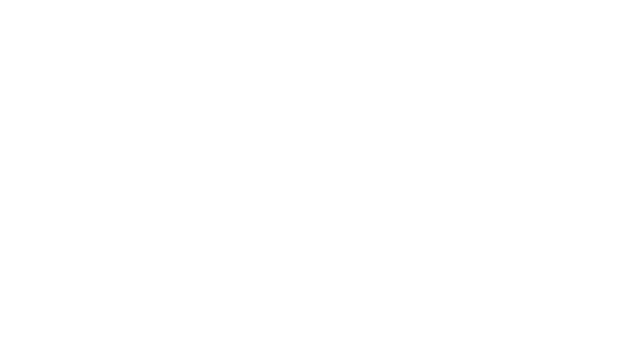
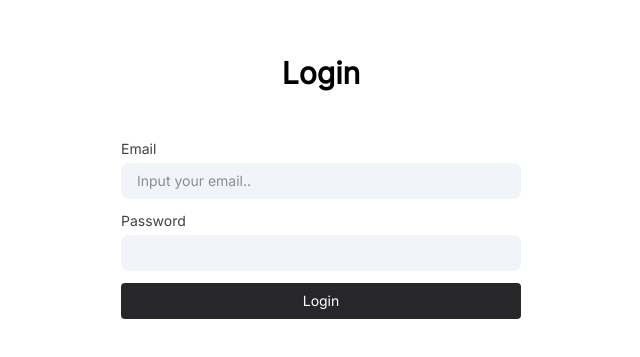
Before and after one commit to frmnxhken/blog, a React (Vite) app in the folder frontend/: page /login in a window 1280 px wide. Before the commit this address had no page. Shown: the part 213-570 px from the top of the page, without its empty margins (319-959 px from the left). Built offline with nearby package versions, Linux system fonts and the light colour scheme.

Commit message:
Add login page

```diff
--- a/frontend/src/app/App.jsx
+++ b/frontend/src/app/App.jsx
@@ -10,6 +10,7 @@ import ArticleManagePage from "@/pages/dashboard/article/ArticleManagePage";
 import EditProfilePage from "@/pages/dashboard/profile/EditProfilePage";
 import ChangePasswordPage from "@/pages/dashboard/password/ChangePasswordPage";
 import WriteArticlePage from "@/pages/dashboard/article/WriteArticlePage";
+import LoginPage from "@/pages/dashboard/auth/LoginPage";
 
 const App = () => {
   return (
@@ -27,6 +28,7 @@ const App = () => {
           <Route path="profile" element={<EditProfilePage />} />
           <Route path="password" element={<ChangePasswordPage />} />
         </Route>
+        <Route path="/login" element={<LoginPage />} />
       </Routes>
     </BrowserRouter>
   );
--- /dev/null
+++ b/frontend/src/pages/dashboard/auth/LoginPage.jsx
@@ -0,0 +1,20 @@
+import React from "react";
+import Button from "@/shared/ui/Button";
+import Input from "@/shared/ui/Input";
+
+const LoginPage = () => {
+  return (
+    <div className="flex flex-col items-center justify-center min-h-screen">
+      <div className="max-w-[400px] w-[80%]">
+        <h1 className="text-3xl font-semibold text-center mb-12">Login</h1>
+        <form className="space-y-3">
+          <Input label="Email" placeholder="Input your email.." />
+          <Input type="password" label="Password" />
+          <Button className="w-full">Login</Button>
+        </form>
+      </div>
+    </div>
+  );
+};
+
+export default LoginPage;
--- a/frontend/src/pages/dashboard/password/ChangePasswordPage.jsx
+++ b/frontend/src/pages/dashboard/password/ChangePasswordPage.jsx
@@ -1,6 +1,6 @@
+import React from "react";
 import Button from "@/shared/ui/Button";
 import Input from "@/shared/ui/Input";
-import React from "react";
 
 const ChangePasswordPage = () => {
   return (
```
